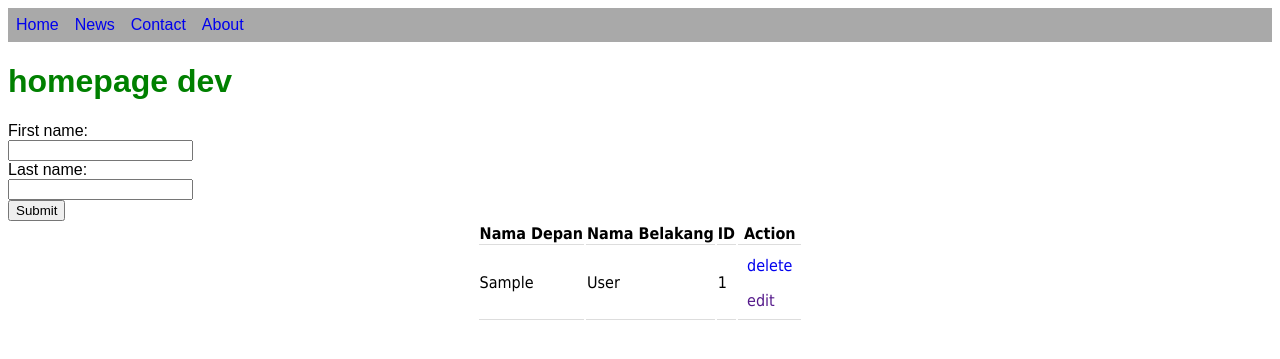
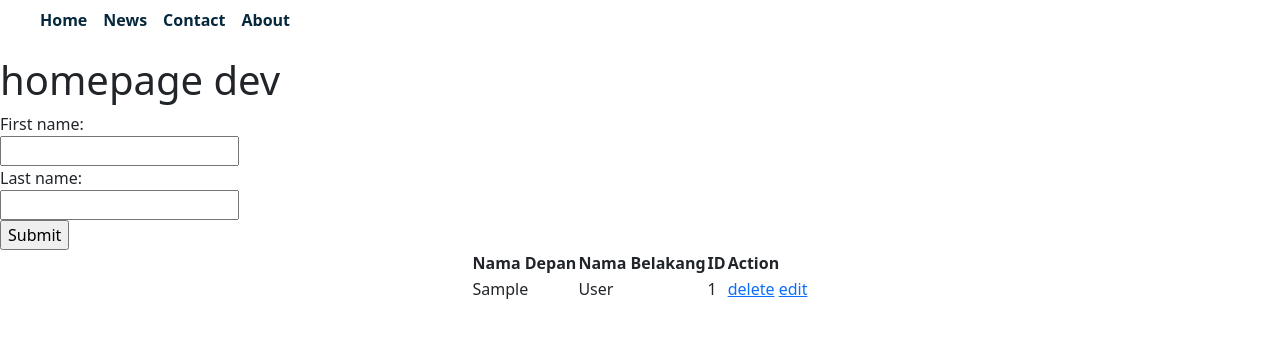
Before and after one commit to nutrimartid/pricing, a Flask app: page / in a window 1280 px wide. Shown: the top 359 px of the page. Run offline with Flask 2, Linux system fonts and the light colour scheme; tables that the repository leaves empty hold one stand-in row (values such as "Sample post").

Commit message:
bts x css

```diff
--- a/static/style.css
+++ b/static/style.css
@@ -1,8 +1,6 @@
-html{
-  font-family: sans-serif;
-}
 
-h1{
+
+/* h1{
   color:green;
   }
 
@@ -13,7 +11,7 @@ th,td {
 
 .center{
   margin: auto;
-}
+} */
 
 table{
   margin: auto;
@@ -23,9 +21,9 @@ li {
   float: left;
 }
 
-li a:hover {
-  background-color: darkblue;
-}
+/* li a:hover {
+  background-color: #06283D;
+} */
 
 li a {
   display: block;
@@ -34,15 +32,21 @@ li a {
 
 ul {
   list-style-type: none;
-  margin: 0;
-  padding: 0;
+  /* position: fixed; */
+  /* margin: 0; */
+  /* padding: 0; */
   overflow: hidden;
-  background-color: darkgray;
+  /* background-color: white; */
 }
 
-a {
+.anav {
   display: block;
   padding: 8px;
   /* background-color: #dddddd; */
+  color: #06283D;
+  font-weight: bold;
   text-decoration: none;
 }
+
+a:hover {color: #256D85;
+} */
--- a/templates/base.html
+++ b/templates/base.html
@@ -4,16 +4,21 @@
     <meta charset="utf-8">
     <title>Title</title>
     <link rel="stylesheet" href="{{ url_for('static', filename='style.css') }}">
+    <link href="https://cdn.jsdelivr.net/npm/bootstrap@5.2.2/dist/css/bootstrap.min.css" rel="stylesheet">
+    <script src="https://cdn.jsdelivr.net/npm/bootstrap@5.2.2/dist/js/bootstrap.bundle.min.js"></script>
     <!-- <script src="https://cdn.tailwindcss.com"></script> -->
   </head>
   <body>
-    <ul>
-     <li><a href="default.asp">Home</a></li>
-     <li><a href="news.asp">News</a></li>
-     <li><a href="contact.asp">Contact</a></li>
-     <li><a href="about.asp">About</a></li>
-    </ul>
-    {% block content %}
-    {% endblock %}
+    <div class="maindiv">
+      <ul>
+       <li><a href="default.asp" class="anav">Home</a></li>
+       <li><a href="news.asp" class="anav">News</a></li>
+       <li><a href="contact.asp" class="anav">Contact</a></li>
+       <li><a href="about.asp" class="anav">About</a></li>
+      </ul>
+      {% block content %}
+      {% endblock %}
+    </div>
+
   </body>
 </html>
```
